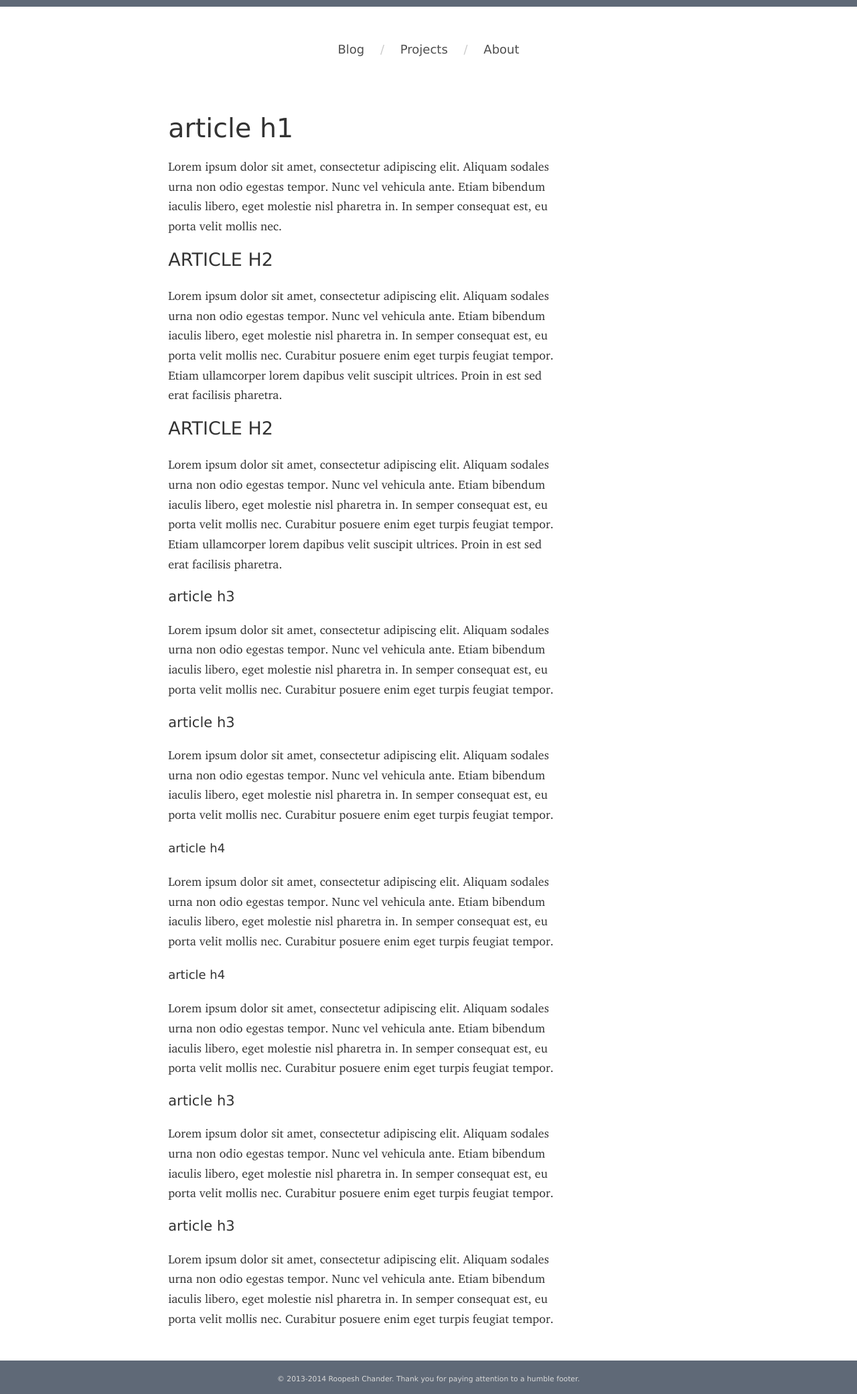
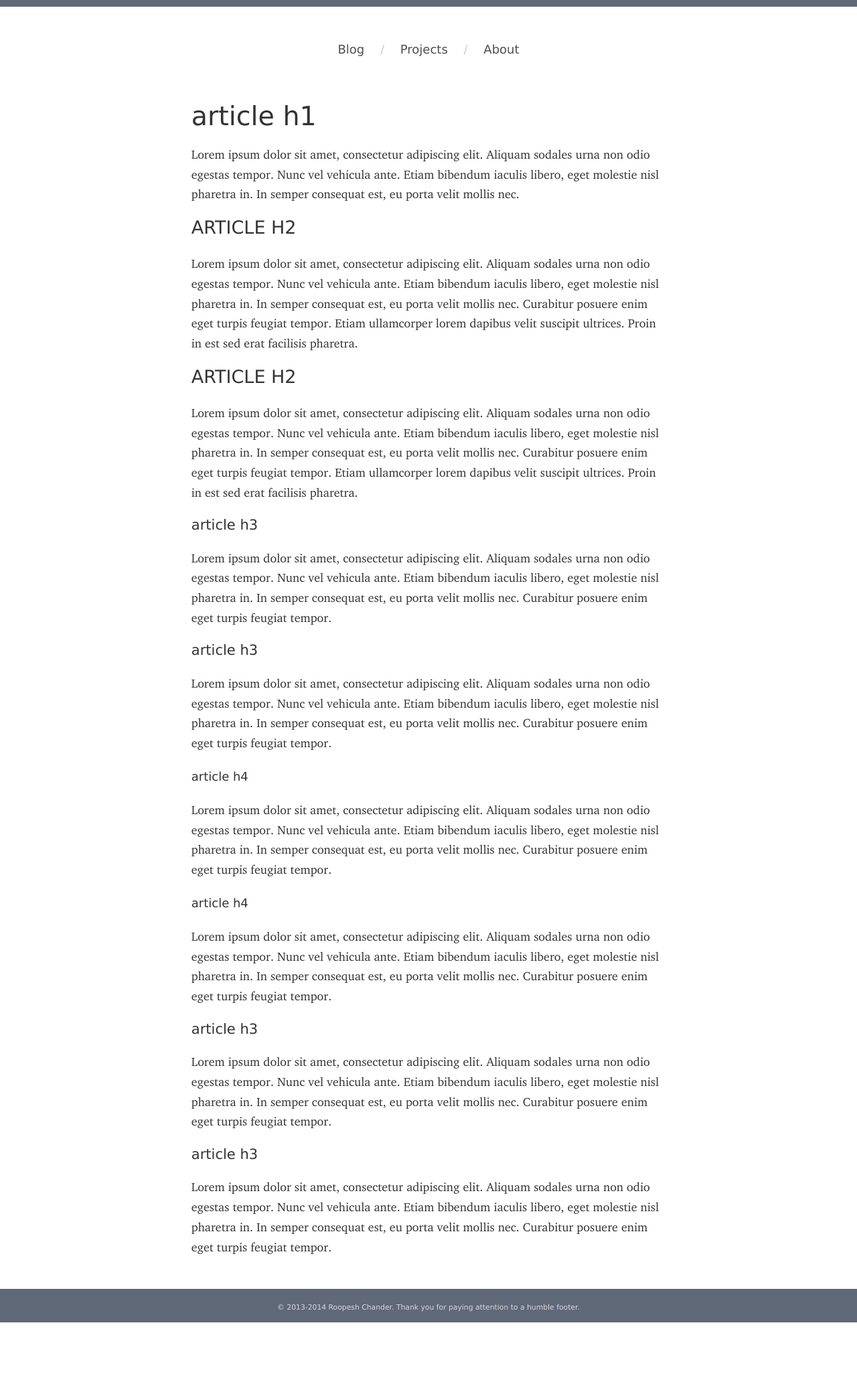
Before and after one commit to roop/roop.github.io, a Jekyll site: the page built from index.html, in a window 1280 px wide. Shown: the whole page at 67% size. Built offline with Jekyll 4.4.1, drawn with Linux system fonts in a browser that asks for light colours; some web fonts are replaced; after the commit the page ends 1975 px from its top, so only the background shows below that.

Commit message:
Make content centered for wide screens as well

```diff
--- a/css/main.scss
+++ b/css/main.scss
@@ -315,9 +315,8 @@ span.post-date {
     }
 
     .main article {
-        float: left;
-        margin: 1em 0 0 5%;
-        width: 67%;
+        margin: 1em auto 0 auto;
+        width: 82%;
     }
 
     html {
```
